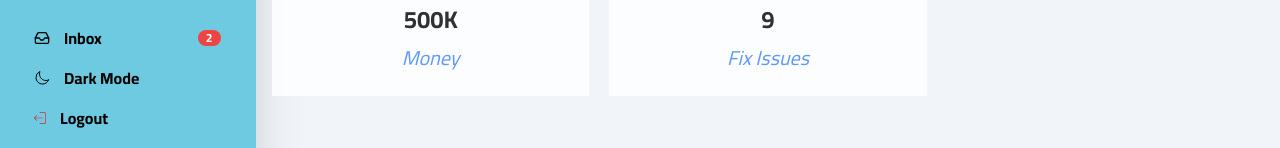
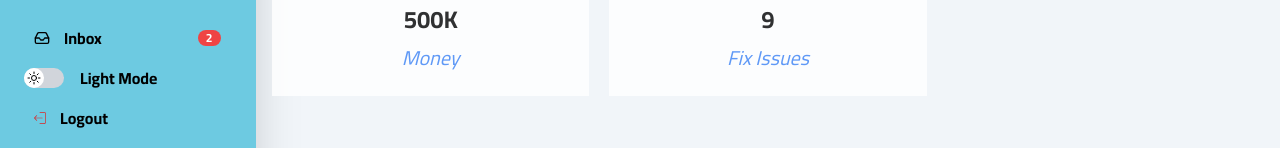
Before and after one commit to AhmedAshrafc/ticketing-system, a Next.js app: page /dashboard in a window 1280 px wide. Shown: the part 432-580 px from the top of the page. Built offline with nearby package versions, Linux system fonts and the light colour scheme.

Commit message:
Redesign dark mode from a button to a toggle

```diff
--- a/components/DarkModeToggle.jsx
+++ b/components/DarkModeToggle.jsx
@@ -1,5 +1,7 @@
 import { useEffect, useState } from "react";
+
 import { HiOutlineMoon, HiOutlineSun } from "react-icons/hi2";
+
 import { Tooltip } from "react-tooltip";
 
 export default function DarkModeToggle({ isOpen }) {
@@ -33,32 +35,48 @@ export default function DarkModeToggle({ isOpen }) {
       data-tooltip-id="darkmode-tooltip"
       data-tooltip-place="right"
     >
+      <div>
         {!isOpen && (
           <Tooltip
             id="darkmode-tooltip"
             content="Dark Mode"
             style={{ zIndex: "9999" }}
+            offset={-50}
           />
         )}
-      <button
-        onClick={toggleTheme}
-        className="flex items-center w-full text-md text-black dark:text-white rounded-md p-2 transition-all group-hover:bg-[#081225] dark:hover:bg-secondary-color group-hover:text-white group-active:bg-[#081225]"
+        <label className="flex items-center p-2 cursor-pointer">
+          <input
+            type="checkbox"
+            checked={theme === "dark"}
+            onChange={toggleTheme}
+            className="hidden w-full"
+          />
+          <div className="flex items-center gap-4">
+            <div
+              className={`relative w-10 h-5 rounded-full bg-gray-300 dark:bg-gray-600`}
             >
-        <div className="flex items-center gap-3">
-          {theme === "light" ? (
-            <HiOutlineMoon className=" min-w-[20px] text-black dark:text-white group-hover:text-white transition-all ml-2" />
+              <div
+                className={`absolute flex items-center justify-center top-0 left-0 w-5 h-5 rounded-full bg-white dark:bg-black transform transition-transform duration-300 ease-in-out ${
+                  theme === "dark" ? "translate-x-5" : ""
+                }`}
+              >
+                {theme === "dark" ? (
+                  <HiOutlineMoon className="w-4 h-4 text-black dark:text-white" />
                 ) : (
-            <HiOutlineSun className=" min-w-[20px] text-black dark:text-white group-hover:text-white transition-all ml-2" />
+                  <HiOutlineSun className="w-4 h-4 text-black dark:text-white" />
                 )}
+              </div>
+            </div>
             <span
-            className={`hidden md:inline-block duration-300 font-semibold ${
+              className={`hidden md:inline-block duration-300 dark:text-white font-semibold ${
                 !isOpen && "scale-0"
               }`}
             >
-            {theme === "light" ? "Dark Mode" : "Light Mode"}
+              {theme === "dark" ? "Dark Mode" : "Light Mode"}
             </span>
           </div>
-      </button>
+        </label>
+      </div>
     </li>
   );
 }
```
Lines whose indentation alone changed are shown as unchanged.
